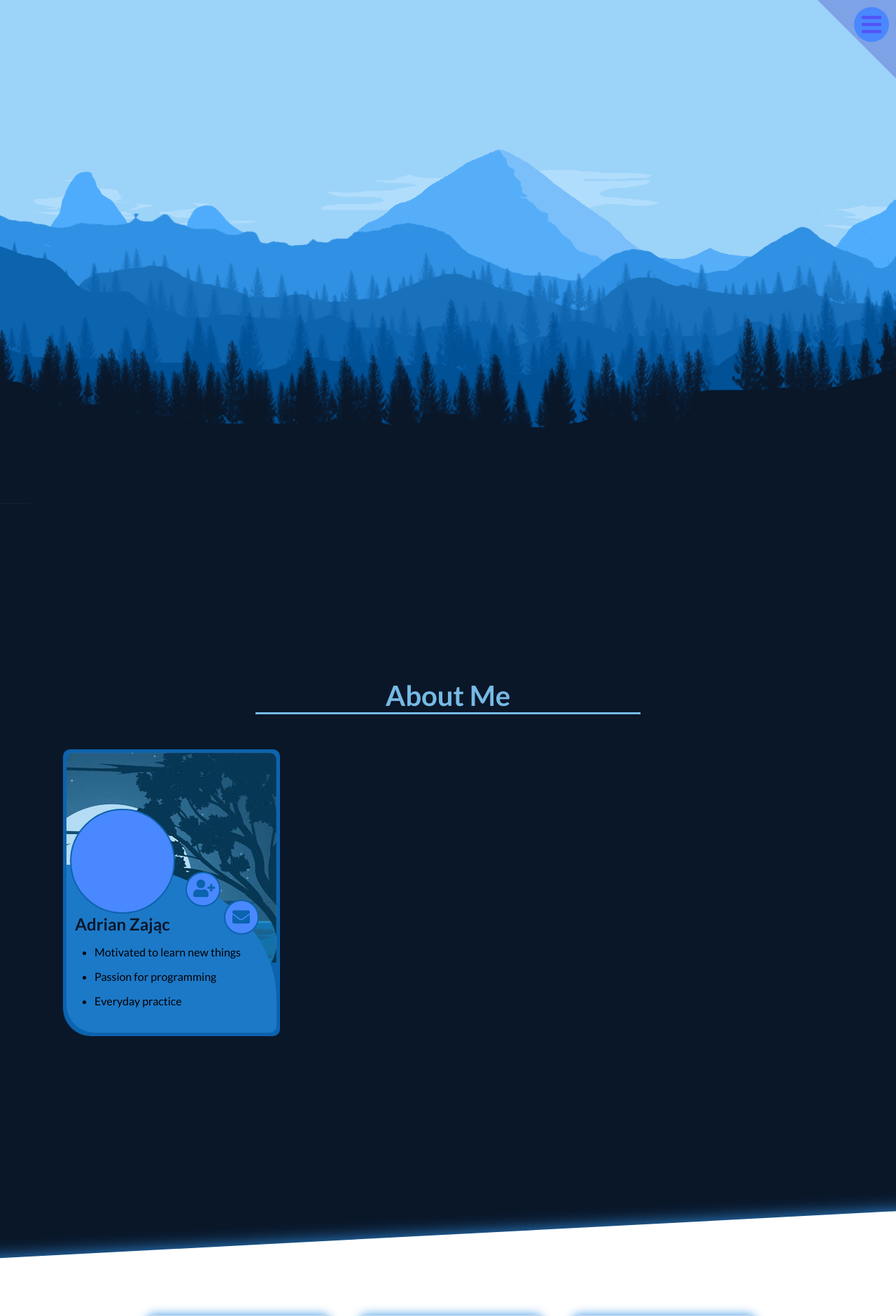
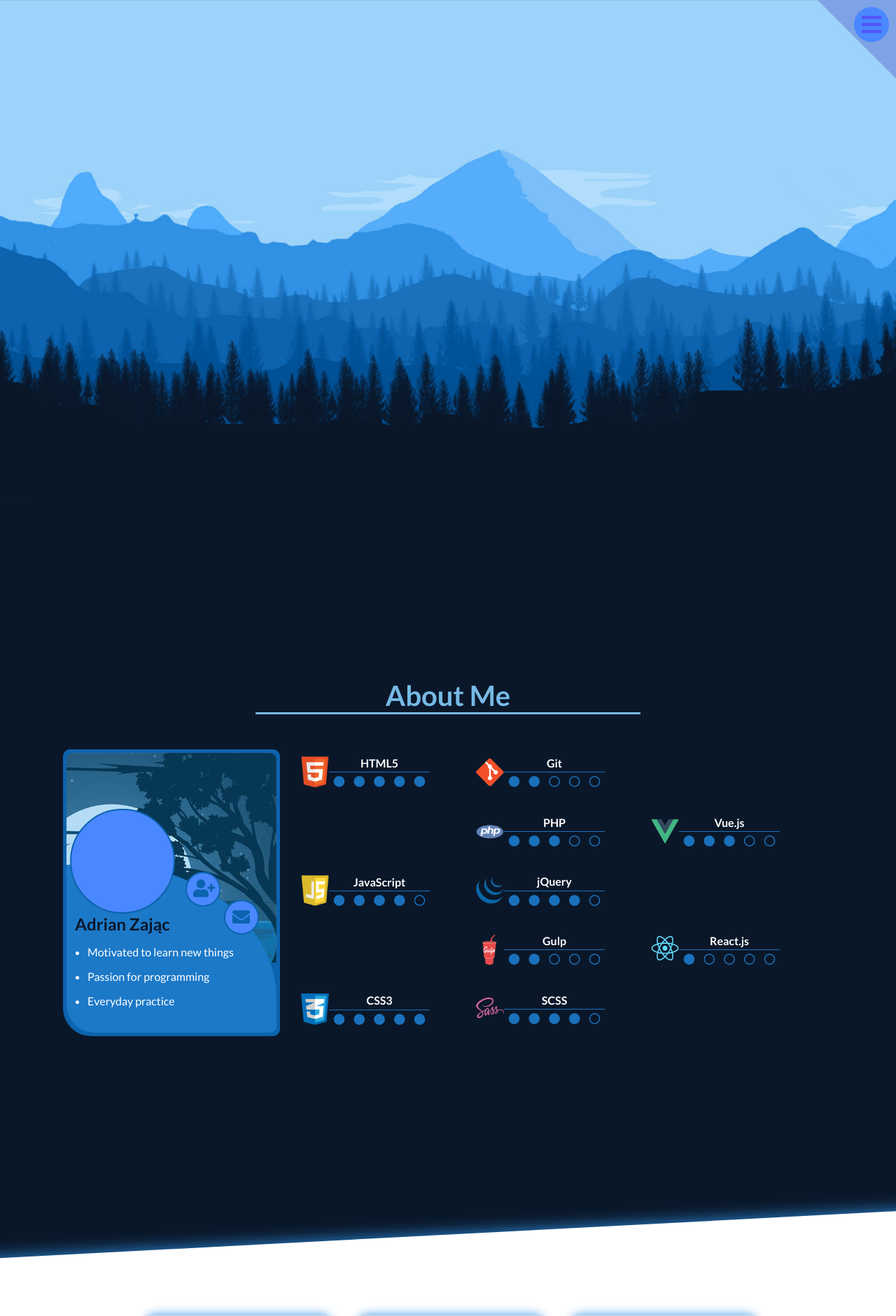
Before and after one commit to 965750/portfolio, a PHP site: page / in a window 1280 px wide; the page is wider, and only the part inside the window is pictured. Shown: the top 1881 px of that part at 70% size. Run offline with PHP 8.4, Linux system fonts and the light colour scheme; some libraries are stand-ins or nearby versions.

Commit message:
about me added

```diff
--- a/src/css/style.css
+++ b/src/css/style.css
@@ -87,7 +87,7 @@ header nav .navOpt {
       border-bottom: 1px solid #4988ff; }
 
 header .hTop {
-  background: url(../img/blue_flat_wallpaper_by_matthewboyz-d96py4o.png) no-repeat center;
+  background: url(../img/hTopBg.jpg) no-repeat center;
   background-size: cover;
   height: 720px;
   width: 100%; }
@@ -104,12 +104,15 @@ main {
     margin: 50px auto; }
   main .wrapper {
     width: 1100px;
-    height: 100%;
     padding-top: 200px;
     margin: auto; }
   main .infoCont {
     height: 600px;
     margin-bottom: 150px; }
+    main .infoCont .stack {
+      display: -webkit-box;
+      display: -ms-flexbox;
+      display: flex; }
     main .infoCont .meCont {
       height: 400px;
       width: 300px;
@@ -138,6 +141,9 @@ main {
             margin: 0px;
             padding-left: 12px;
             color: #0A1729; }
+          main .infoCont .meCont .meBG .meBot ul {
+            padding-left: 30px;
+            color: #fff; }
         main .infoCont .meCont .meBG .meTop {
           height: 40%;
           width: 100%;
@@ -182,6 +188,60 @@ main {
             main .infoCont .meCont .meBG .meTop .meBtn2 .fa-user-plus {
               font-size: 25px;
               color: #0C63AE; }
+  main .moreInfoCont {
+    width: 750px;
+    height: 410px;
+    padding: 10px;
+    padding-left: 20px;
+    -webkit-box-sizing: border-box;
+            box-sizing: border-box;
+    display: -webkit-box;
+    display: -ms-flexbox;
+    display: flex; }
+    main .moreInfoCont .first {
+      margin: 0px 50px 0px 10px; }
+    main .moreInfoCont .third {
+      margin-left: 50px; }
+    main .moreInfoCont .first .singleSkillCont {
+      margin-bottom: 125px; }
+    main .moreInfoCont .first .singleSkillCont:last-child {
+      margin-bottom: 0px; }
+    main .moreInfoCont .second .singleSkillCont {
+      margin-bottom: 40px; }
+    main .moreInfoCont .second .singleSkillCont:last-child {
+      margin-bottom: 0px; }
+    main .moreInfoCont .third .singleSkillCont:first-child {
+      margin: 85px 0px; }
+    main .moreInfoCont .third .singleSkillCont:last-child {
+      margin-top: 124px; }
+    main .moreInfoCont .singleSkillCont {
+      display: -webkit-box;
+      display: -ms-flexbox;
+      display: flex; }
+      main .moreInfoCont .singleSkillCont img {
+        width: 20%;
+        height: 20%; }
+      main .moreInfoCont .singleSkillCont .skill {
+        width: 80%; }
+        main .moreInfoCont .singleSkillCont .skill p {
+          color: #fff;
+          font-weight: 700;
+          height: 50%;
+          margin: 0px;
+          width: 90%;
+          text-align: center;
+          border-bottom: 1px solid #1A71BB; }
+        main .moreInfoCont .singleSkillCont .skill .exp {
+          display: -webkit-box;
+          display: -ms-flexbox;
+          display: flex;
+          padding: 5px 0px 0px;
+          width: 90%;
+          text-align: center; }
+          main .moreInfoCont .singleSkillCont .skill .exp i {
+            font-size: 16px;
+            margin: auto;
+            color: #1A71BB; }
   main .rotCont {
     height: 600px;
     position: relative; }
--- a/src/index.html
+++ b/src/index.html
@@ -37,6 +37,7 @@
         <article class="wrapper">
             <article class="infoCont">
                 <h1 class="artiHeader">About Me</h1>
+                <article class="stack">
                 <section class="meCont">
                     <div class="meBG">
                         <div class="meTop">
@@ -64,7 +65,145 @@
                         </div>
                     </div>
                 </section>
-                <section class="moreInfoCont"></section>
+                <section class="moreInfoCont">
+                    <div class="first">
+                        <div class="singleSkillCont">
+                            <img src="img/html.png">
+                            <div class="skill">
+                                <p>HTML5</p>
+                                <div class="exp">
+                                    <i class="fas fa-circle"></i>
+                                    <i class="fas fa-circle"></i>
+                                    <i class="fas fa-circle"></i>
+                                    <i class="fas fa-circle"></i>
+                                    <i class="fas fa-circle"></i>
+                                </div>
+                            </div>
+                        </div>
+                        <div class="singleSkillCont">
+                            <img src="img/js.png">
+                            <div class="skill">
+                                <p>JavaScript</p>
+                                <div class="exp">
+                                    <i class="fas fa-circle"></i>
+                                    <i class="fas fa-circle"></i>
+                                    <i class="fas fa-circle"></i>
+                                    <i class="fas fa-circle"></i>
+                                    <i class="far fa-circle"></i>
+                                </div>
+                            </div>
+                        </div>
+                        <div class="singleSkillCont">
+                            <img src="img/css.png">
+                            <div class="skill">
+                                <p>CSS3</p>
+                                <div class="exp">
+                                    <i class="fas fa-circle"></i>
+                                    <i class="fas fa-circle"></i>
+                                    <i class="fas fa-circle"></i>
+                                    <i class="fas fa-circle"></i>
+                                    <i class="fas fa-circle"></i>
+                                </div>
+                            </div>
+                        </div>
+                    </div>
+                    <div class="second">
+                        <div class="singleSkillCont">
+                            <img src="img/git.png">
+                            <div class="skill">
+                                <p>Git</p>
+                                <div class="exp">
+                                    <i class="fas fa-circle"></i>
+                                    <i class="fas fa-circle"></i>
+                                    <i class="far fa-circle"></i>
+                                    <i class="far fa-circle"></i>
+                                    <i class="far fa-circle"></i>
+                                </div>
+                            </div>
+                        </div>
+                        <div class="singleSkillCont">
+                            <img src="img/php.png">
+                            <div class="skill">
+                                <p>PHP</p>
+                                <div class="exp">
+                                    <i class="fas fa-circle"></i>
+                                    <i class="fas fa-circle"></i>
+                                    <i class="fas fa-circle"></i>
+                                    <i class="far fa-circle"></i>
+                                    <i class="far fa-circle"></i>
+                                </div>
+                            </div>
+                        </div>
+                        <div class="singleSkillCont">
+                            <img src="img/jquery.png">
+                            <div class="skill">
+                                <p>jQuery</p>
+                                <div class="exp">
+                                    <i class="fas fa-circle"></i>
+                                    <i class="fas fa-circle"></i>
+                                    <i class="fas fa-circle"></i>
+                                    <i class="fas fa-circle"></i>
+                                    <i class="far fa-circle"></i>
+                                </div>
+                            </div>
+                        </div>
+                        <div class="singleSkillCont">
+                            <img src="img/gulp.png">
+                            <div class="skill">
+                                <p>Gulp</p>
+                                <div class="exp">
+                                    <i class="fas fa-circle"></i>
+                                    <i class="fas fa-circle"></i>
+                                    <i class="far fa-circle"></i>
+                                    <i class="far fa-circle"></i>
+                                    <i class="far fa-circle"></i>
+                                </div>
+                            </div>
+                        </div>
+                        <div class="singleSkillCont">
+                            <img src="img/sass.png">
+                            <div class="skill">
+                                <p>SCSS</p>
+                                <div class="exp">
+                                    <i class="fas fa-circle"></i>
+                                    <i class="fas fa-circle"></i>
+                                    <i class="fas fa-circle"></i>
+                                    <i class="fas fa-circle"></i>
+                                    <i class="far fa-circle"></i>
+                                </div>
+                            </div>
+                        </div>
+                    </div>
+                    <div class="third">
+                        <div class="singleSkillCont">
+                            <img src="img/vue.png">
+                            <div class="skill">
+                                <p>Vue.js</p>
+                                <div class="exp">
+                                    <i class="fas fa-circle"></i>
+                                    <i class="fas fa-circle"></i>
+                                    <i class="fas fa-circle"></i>
+                                    <i class="far fa-circle"></i>
+                                    <i class="far fa-circle"></i>
+                                </div>
+                            </div>
+                        </div>
+                        <div class="singleSkillCont">
+                            <img src="img/react.png">
+                            <div class="skill">
+                                <p>React.js</p>
+                                <div class="exp">
+                                    <i class="fas fa-circle"></i>
+                                    <i class="far fa-circle"></i>
+                                    <i class="far fa-circle"></i>
+                                    <i class="far fa-circle"></i>
+                                    <i class="far fa-circle"></i>
+                                </div>
+                            </div>
+                        </div>
+                    </div>
+                </section>
+                </article>
             </article>
             <article class="rotCont">
                 <section class="cardsCont">
--- a/src/scss/style.scss
+++ b/src/scss/style.scss
@@ -107,7 +107,7 @@ header {
         }
     }
     .hTop {
-        background: url(../img/blue_flat_wallpaper_by_matthewboyz-d96py4o.png) no-repeat center;
+        background: url(../img/hTopBg.jpg) no-repeat center;
         background-size: cover;
         height: 720px;
         width: 100%;
@@ -116,7 +116,7 @@ header {
 
 main {
 
-    .artiHeader{
+    .artiHeader {
         font-size: 40px;
         text-align: center;
         color: $col2;
@@ -126,7 +126,6 @@ main {
     }
     .wrapper {
         width: 1100px;
-        height: 100%;
         padding-top: 200px;
         margin: auto;
     }
@@ -135,6 +134,10 @@ main {
     .infoCont {
         height: 600px;
         margin-bottom: 150px;
+
+        .stack {
+            display: flex;
+        }
         .meCont {
             height: 400px;
             width: 300px;
@@ -142,14 +145,14 @@ main {
             border-bottom-left-radius: 40px;
             background: $col8;
             padding: 5px;
-            .meBG{
+            .meBG {
                 background: url(../img/bgavata4.jpg) no-repeat;
                 background-size: contain;
                 width: 100%;
                 height: 100%;
                 border-radius: 10px;
                 border-bottom-left-radius: 40px;
-                .meBot{
+                .meBot {
                     background: lighten($col7, 3%);
                     height: 60%;
                     width: 100%;
@@ -158,18 +161,22 @@ main {
                     border-top-right-radius: 80%;
                     box-sizing: border-box;
                     padding-top: 70px;
-                    h2{
+                    h2 {
                         margin: 0px;
                         padding-left: 12px;
                         color: $col5;
                     }
+                    ul {
+                        padding-left: 30px;
+                        color: #fff;
                     }
-                .meTop{
+                }
+                .meTop {
                     height: 40%;
                     width: 100%;
                     position: relative;
                     box-sizing: border-box;
-                    .meAvatar{
+                    .meAvatar {
                         position: absolute;
                         height: 150px;
                         width: 150px;
@@ -180,7 +187,7 @@ main {
                         box-sizing: border-box;
                         border: 2px solid $col8;
                     }
-                    .meBtn1{
+                    .meBtn1 {
                         height: 50px;
                         width: 50px;
                         border-radius: 50%;
@@ -191,24 +198,24 @@ main {
                         box-sizing: border-box;
                         padding: 10px;
                         border: 2px solid $col8;
-                        &:hover{
+                        &:hover {
                             cursor: pointer;
                             background: lighten($col4, 3%)
                         }
-                        &:hover .fas{
+                        &:hover .fas {
                             color: lighten($col5, 15%);
                         }
-                        .fa-envelope{
+                        .fa-envelope {
                             font-size: 25px;
                             color: $col8;
                         }
                     }
-                    .meBtn2{
+                    .meBtn2 {
                         @extend .meBtn1;
                         right: 80px;
                         bottom: -60px;
                         padding: 9px;
-                        .fa-user-plus{
+                        .fa-user-plus {
                             font-size: 25px;
                             color: $col8;
                         }
@@ -217,12 +224,76 @@ main {
             }
         }
     }
-    .moreInfoCont {}
+    .moreInfoCont {
+
+        width: 750px;
+        height: 410px;
+        padding: 10px;
+        padding-left: 20px;
+        box-sizing: border-box;
+        display: flex;
+        .first {
+            margin: 0px 50px 0px 10px;
+        }
+        .second {}
+        .third{
+            margin-left: 50px;
+        }
+        .first .singleSkillCont {
+            margin-bottom: 125px;
+        }
+        .first .singleSkillCont:last-child {
+            margin-bottom: 0px;
+        }
+        .second .singleSkillCont {
+            margin-bottom: 40px;
+        }
+        .second .singleSkillCont:last-child {
+            margin-bottom: 0px;
+        }
+        .third .singleSkillCont:first-child {
+            margin: 85px 0px;
+        }
+        .third .singleSkillCont:last-child {
+            margin-top: 124px;
+        }
+        .singleSkillCont {
+            display: flex;
+            img {
+                width: 20%;
+                height: 20%;
+            }
+            .skill {
+                width: 80%;
+                p {
+                    color: #fff;
+                    font-weight: 700;
+                    height: 50%;
+                    margin: 0px;
+                    width: 90%;
+                    text-align: center;
+                    border-bottom: 1px solid $col7;
+                }
+                .exp {
+                    display: flex;
+                    padding: 5px 0px 0px;
+                    width: 90%;
+                    text-align: center;
+                    i {
+                        font-size: 16px;
+                        margin: auto;
+                        color: $col7;
+                    }
+
+                }
+            }
+        }
+    }
     .rotCont {
         height: 600px;
         position: relative;
-        .rBGCont{
-            .rotateBG{
+        .rBGCont {
+            .rotateBG {
                 height: 400px;
                 background: white;
                 width: 220vw;
@@ -269,17 +340,17 @@ main {
                     .infoBot {
                         color: $col5;
                         text-align: center;
-                        h3{
+                        h3 {
                             margin: 5px 0px 0px;
                             padding-top: 5px;
                             color: $col2;
                             border-top: 1px solid $col6;
-                            .strongH{
+                            .strongH {
                                 color: white;
                             }
                         }
-                        h3:first-child{
-                            border-top:none;
+                        h3:first-child {
+                            border-top: none;
                             margin-top: 10px;
                         }
                     }
```
Also changed, not shown: src/img/css.png (added), src/img/git.png (added), src/img/gulp.png (added), src/img/hTopBg.jpg (added), src/img/html.png (added), src/img/jquery.png (added), src/img/js-logo.png (added), src/img/js.png (added), src/img/php.png (added), src/img/react.png (added), src/img/sass.png (added), src/img/vue.png (added), 1 other file. Lines whose indentation alone changed are shown as unchanged.
